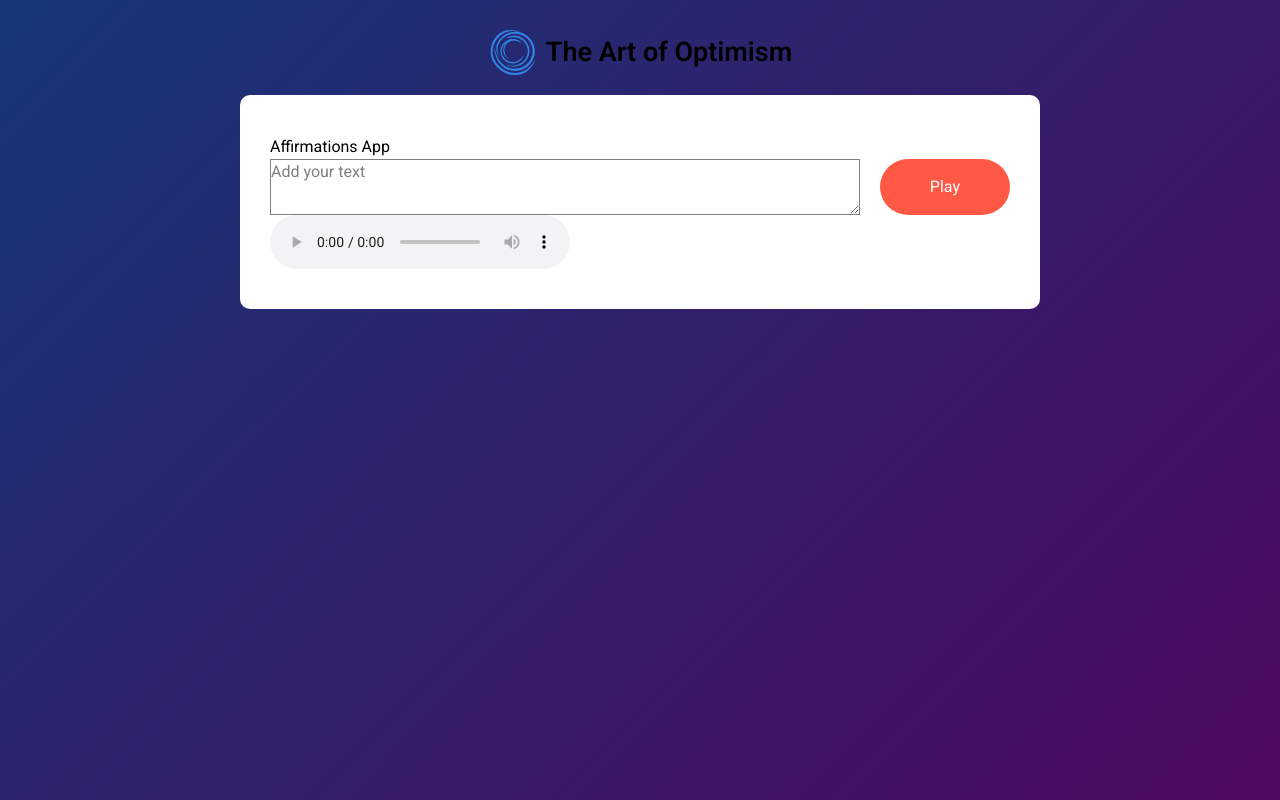
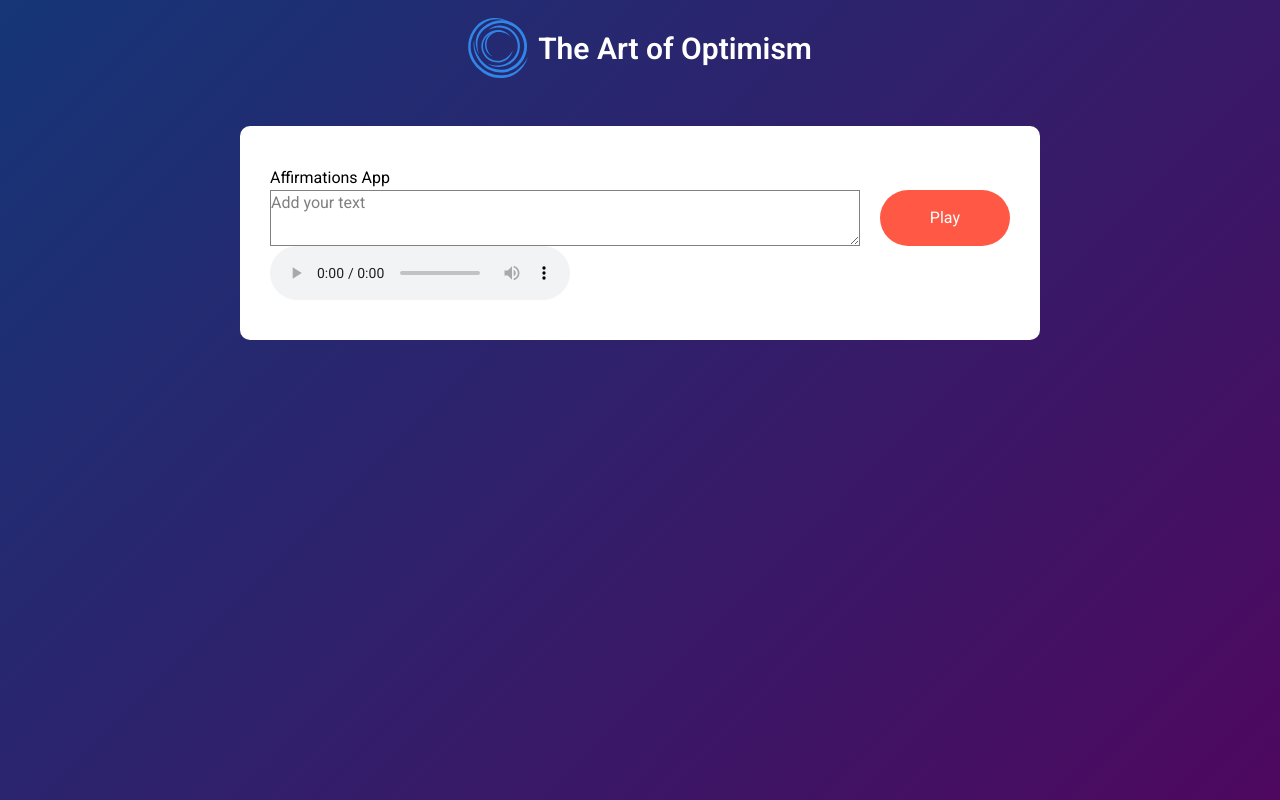
Before and after one commit to Josephhongg/affirmations-app, a Next.js app: page / in a window 1280 px wide. Built offline with nearby package versions, Linux system fonts and the light colour scheme.

Commit message:
Edited Header styles

```diff
--- a/components/Header.module.css
+++ b/components/Header.module.css
@@ -2,14 +2,19 @@
 	display: flex;
 	justify-content: center;
     align-items: center;
-	margin: 10px;
-	padding: 10px;
-	gap: 8px;
+	margin-bottom: 40px;
+	padding: 8px;
+	gap: 10px;
+}
+
+.header h1 {
+	color: #fff;
+	font-size: 30px;
 }
 
 .logo {
-	height: 45px;
-	width: 50px;
+	height: 60px;
+	width: 60px;
 }
 
 .title {
```
